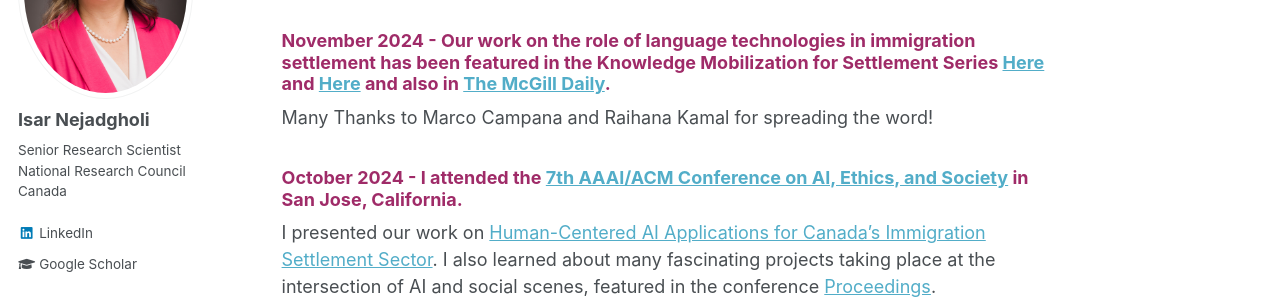
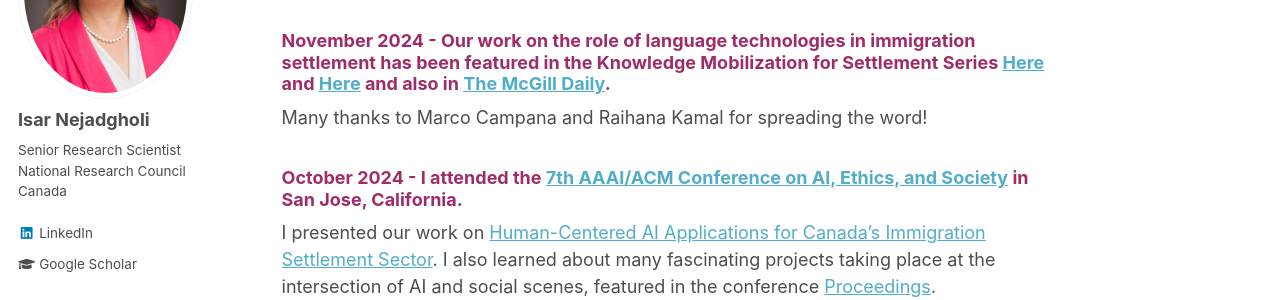
Before and after one commit to IsarNejad/IsarNejad.github.io, a Jekyll site: the page built from _pages/about.md, in a window 1280 px wide and 900 px high, scrolled down 366 px. Shown: the part 153-453 px from the top of the window. Built offline with Jekyll 4.4.1, drawn with Linux system fonts in a browser that asks for light colours.

```diff
--- a/_pages/about.md
+++ b/_pages/about.md
@@ -15,7 +15,7 @@ I am a Senior Research Scientist at the [National Research Council Canada](https
 {: .amaranth-deep-purple}
 ### November 2024 - Our work on the role of language technologies in immigration settlement has been featured in the Knowledge Mobilization for Settlement Series [Here](https://km4s.ca/publication/social-and-ethical-risks-posed-by-general-purpose-llms-for-settling-newcomers-in-canada-2024/) and [Here](https://km4s.ca/publication/human-centered-ai-applications-for-canadas-immigration-settlement-sector-2024/) and also in [The McGill Daily](https://www.mcgilldaily.com/2024/11/bridging-culture-with-code/).
 
-Many Thanks to Marco Campana and Raihana Kamal for spreading the word!
+Many thanks to Marco Campana and Raihana Kamal for spreading the word!
 
 
 {: .amaranth-deep-purple}
```
